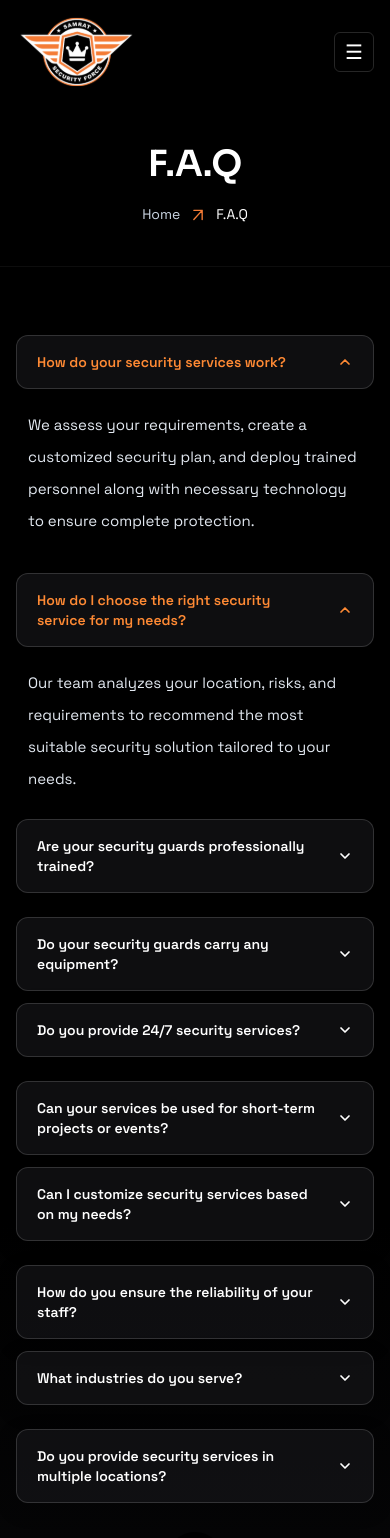
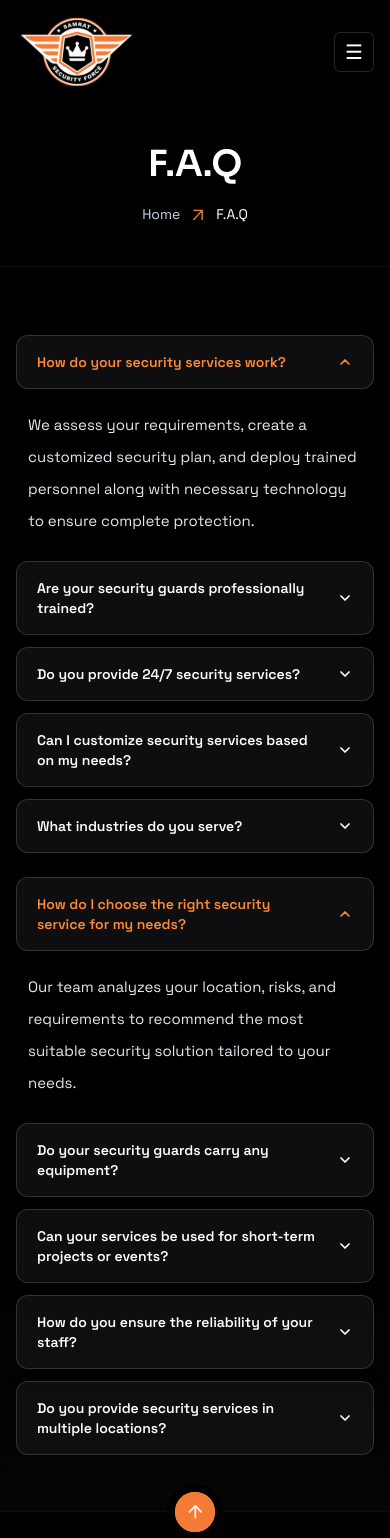
Before and after one commit to yagnikvora/samrat-security-force, a Next.js app: page /faq in a window 390 px wide. Shown: the top 1538 px of the page. Built offline with nearby package versions, Linux system fonts and the light colour scheme.

Commit message:
feat: Enhance SiteHeader with smooth mobile menu transition and improved button animations; improve user experience

```diff
--- a/app/faq/_components/faq-layout-section.tsx
+++ b/app/faq/_components/faq-layout-section.tsx
@@ -6,36 +6,27 @@ import { siteConfig } from "@/lib/site-config";
 export function FaqLayoutSection() {
   const leftItems = siteConfig.faqs.slice(0, 5);
   const rightItems = siteConfig.faqs.slice(5);
-  const rowCount = Math.max(leftItems.length, rightItems.length);
 
   const [leftActiveIndex, setLeftActiveIndex] = useState(0);
   const [rightActiveIndex, setRightActiveIndex] = useState(0);
 
   return (
     <section>
-      <div className="mt-3 space-y-3">
-        {Array.from({ length: rowCount }).map((_, rowIndex) => {
-          const leftItem = leftItems[rowIndex];
-          const rightItem = rightItems[rowIndex];
-
-          return (
-            <div key={`faq-row-${rowIndex}`} className="grid gap-6 lg:grid-cols-2">
-              <div>
-                {leftItem ? (
-                  <>
+      <div className="mt-3 grid items-start gap-6 lg:grid-cols-2">
+        <div className="space-y-3">
+          {leftItems.map((item, index) => (
+            <div key={item.question}>
               <article className="rounded-xl border border-white/15 bg-zinc-900/60 shadow-[0_6px_20px_rgba(0,0,0,0.25)]">
                 <button
                   type="button"
                   className="flex w-full items-center justify-between gap-4 px-5 py-4 text-left"
-                        aria-expanded={leftActiveIndex === rowIndex}
-                        onClick={() => setLeftActiveIndex(leftActiveIndex === rowIndex ? -1 : rowIndex)}
+                  aria-expanded={leftActiveIndex === index}
+                  onClick={() => setLeftActiveIndex(leftActiveIndex === index ? -1 : index)}
                 >
-                        <span className={`text-sm font-semibold sm:text-base ${leftActiveIndex === rowIndex ? "text-brand" : "text-white"}`}>
-                          {leftItem.question}
+                  <span className={`text-sm font-semibold sm:text-base ${leftActiveIndex === index ? "text-brand" : "text-white"}`}>
+                    {item.question}
                   </span>
-                        <span
-                          className={`shrink-0 transition-transform duration-300 ${leftActiveIndex === rowIndex ? "rotate-180 text-brand" : "text-white"}`}
-                        >
+                  <span className={`shrink-0 transition-transform duration-300 ${leftActiveIndex === index ? "rotate-180 text-brand" : "text-white"}`}>
                     <svg width="16" height="16" viewBox="0 0 16 16" fill="none" xmlns="http://www.w3.org/2000/svg" aria-hidden="true">
                       <path d="M4 6L8 10L12 6" stroke="currentColor" strokeWidth="1.7" strokeLinecap="round" strokeLinejoin="round" />
                     </svg>
@@ -45,33 +36,31 @@ export function FaqLayoutSection() {
 
               <div
                 className={`grid transition-all duration-300 ease-in-out ${
-                        leftActiveIndex === rowIndex ? "mt-2 grid-rows-[1fr] opacity-100" : "grid-rows-[0fr] opacity-0"
+                  leftActiveIndex === index ? "mt-2 grid-rows-[1fr] opacity-100" : "grid-rows-[0fr] opacity-0"
                 }`}
               >
                 <div className="overflow-hidden">
-                        <p className="px-3 py-3 text-[15px] leading-8 text-slate-200 sm:px-4">{leftItem.answer}</p>
+                  <p className="px-3 py-3 text-[15px] leading-8 text-slate-200 sm:px-4">{item.answer}</p>
                 </div>
               </div>
-                  </>
-                ) : null}
+            </div>
+          ))}
         </div>
 
-              <div>
-                {rightItem ? (
-                  <>
+        <div className="space-y-3">
+          {rightItems.map((item, index) => (
+            <div key={item.question}>
               <article className="rounded-xl border border-white/15 bg-zinc-900/60 shadow-[0_6px_20px_rgba(0,0,0,0.25)]">
                 <button
                   type="button"
                   className="flex w-full items-center justify-between gap-4 px-5 py-4 text-left"
-                        aria-expanded={rightActiveIndex === rowIndex}
-                        onClick={() => setRightActiveIndex(rightActiveIndex === rowIndex ? -1 : rowIndex)}
+                  aria-expanded={rightActiveIndex === index}
+                  onClick={() => setRightActiveIndex(rightActiveIndex === index ? -1 : index)}
                 >
-                        <span className={`text-sm font-semibold sm:text-base ${rightActiveIndex === rowIndex ? "text-brand" : "text-white"}`}>
-                          {rightItem.question}
+                  <span className={`text-sm font-semibold sm:text-base ${rightActiveIndex === index ? "text-brand" : "text-white"}`}>
+                    {item.question}
                   </span>
-                        <span
-                          className={`shrink-0 transition-transform duration-300 ${rightActiveIndex === rowIndex ? "rotate-180 text-brand" : "text-white"}`}
-                        >
+                  <span className={`shrink-0 transition-transform duration-300 ${rightActiveIndex === index ? "rotate-180 text-brand" : "text-white"}`}>
                     <svg width="16" height="16" viewBox="0 0 16 16" fill="none" xmlns="http://www.w3.org/2000/svg" aria-hidden="true">
                       <path d="M4 6L8 10L12 6" stroke="currentColor" strokeWidth="1.7" strokeLinecap="round" strokeLinejoin="round" />
                     </svg>
@@ -81,19 +70,16 @@ export function FaqLayoutSection() {
 
               <div
                 className={`grid transition-all duration-300 ease-in-out ${
-                        rightActiveIndex === rowIndex ? "mt-2 grid-rows-[1fr] opacity-100" : "grid-rows-[0fr] opacity-0"
+                  rightActiveIndex === index ? "mt-2 grid-rows-[1fr] opacity-100" : "grid-rows-[0fr] opacity-0"
                 }`}
               >
                 <div className="overflow-hidden">
-                        <p className="px-3 py-3 text-[15px] leading-8 text-slate-200 sm:px-4">{rightItem.answer}</p>
+                  <p className="px-3 py-3 text-[15px] leading-8 text-slate-200 sm:px-4">{item.answer}</p>
                 </div>
               </div>
-                  </>
-                ) : null}
             </div>
+          ))}
         </div>
-          );
-        })}
       </div>
     </section>
   );
--- a/app/gallery/_components/gallery-grid-section.tsx
+++ b/app/gallery/_components/gallery-grid-section.tsx
@@ -29,7 +29,7 @@ const galleryLayout = [
     src: galleryImg3,
     alt: "Ceremonial guard portrait in full uniform",
     className: "row-span-2 md:col-span-2 md:row-span-2",
-    imageClassName: "gallery-img3",
+    imageClassName: "object-cover object-center",
   },
   {
     id: "img-4",
@@ -72,7 +72,24 @@ export function GalleryGridSection() {
   return (
     <div className="bg-primary -mb-10">
       <section className="mx-auto max-w-[900px] bg-primary pt-10 pb-25 px-4">
-        <div className="grid auto-rows-[210px] grid-cols-1 gap-5 sm:auto-rows-[230px] sm:grid-cols-2 md:grid-cols-6 md:auto-rows-[245px]">
+        <div className="grid grid-cols-1 gap-4 md:hidden">
+          {galleryLayout.map((item) => (
+            <article
+              key={`mobile-${item.id}`}
+              className="group relative overflow-hidden rounded-2xl transition-all duration-300"
+            >
+              <Image
+                src={item.src}
+                alt={item.alt}
+                className="h-auto w-full"
+                sizes="100vw"
+                priority={item.id === "img-1" || item.id === "img-2"}
+              />
+            </article>
+          ))}
+        </div>
+
+        <div className="hidden auto-rows-[210px] grid-cols-1 gap-5 sm:auto-rows-[230px] sm:grid-cols-2 md:grid md:grid-cols-6 md:auto-rows-[245px]">
           {galleryLayout.map((item) => (
             <article
               key={item.id}
--- a/components/site-header.tsx
+++ b/components/site-header.tsx
@@ -67,12 +67,24 @@ export function SiteHeader() {
           aria-expanded={isMobileOpen}
           onClick={() => setIsMobileOpen((old) => !old)}
         >
-          <span className="text-xl leading-none">{isMobileOpen ? "×" : "☰"}</span>
+          <span className={`text-xl leading-none transition-transform duration-300 ${isMobileOpen ? "rotate-90" : "rotate-0"}`}>
+            {isMobileOpen ? "×" : "☰"}
+          </span>
         </button>
       </div>
 
-      {isMobileOpen ? (
-        <div className="border-t border-white/10 bg-primary-95 px-4 py-4 md:hidden">
+      <div
+        className={`grid transition-all duration-300 ease-out md:hidden ${
+          isMobileOpen ? "grid-rows-[1fr] opacity-100" : "grid-rows-[0fr] opacity-0"
+        }`}
+        aria-hidden={!isMobileOpen}
+      >
+        <div className="overflow-hidden">
+          <div
+            className={`border-t border-white/10 bg-primary-95 px-4 py-4 transition-transform duration-300 ease-out ${
+              isMobileOpen ? "translate-y-0" : "-translate-y-2"
+            }`}
+          >
             <nav className="flex flex-col gap-3">
               {siteConfig.nav.map((item) => (
                 <Link
@@ -82,6 +94,7 @@ export function SiteHeader() {
                     isActive(item.href) ? "bg-white/5 text-brand" : "text-slate-100 hover:bg-white/5 hover:text-brand"
                   }`}
                   onClick={() => setIsMobileOpen(false)}
+                  tabIndex={isMobileOpen ? 0 : -1}
                 >
                   {item.label}
                 </Link>
@@ -93,6 +106,7 @@ export function SiteHeader() {
                 href="/contact"
                 className="cta-pill mt-4 inline-flex items-center gap-2 rounded-full ps-3.5 pe-1.5 py-1.5 text-[15px]"
                 onClick={() => setIsMobileOpen(false)}
+                tabIndex={isMobileOpen ? 0 : -1}
               >
                 <span>Get In Touch</span>
                 <span className="cta-pill-icon inline-flex size-8 items-center justify-center rounded-full">
@@ -107,7 +121,8 @@ export function SiteHeader() {
               </Link>
             ) : null}
           </div>
-      ) : null}
+        </div>
+      </div>
     </header>
   );
 }
```
Lines whose indentation alone changed are shown as unchanged.
